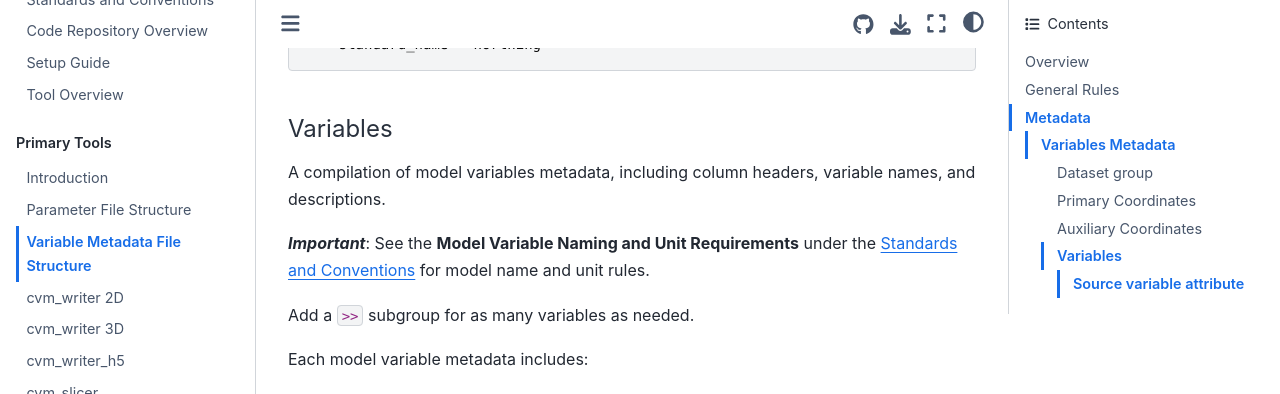
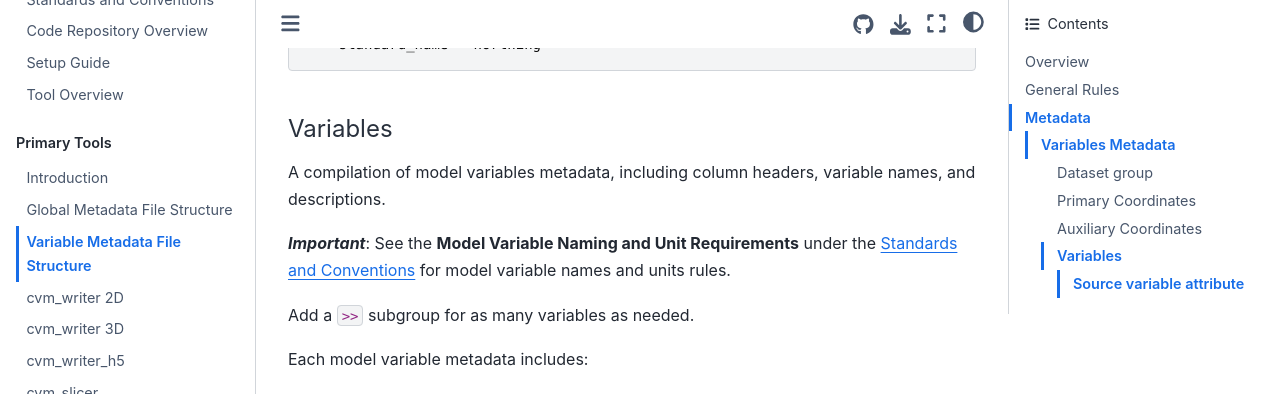
Before and after one commit to cascadiaquakes/cvm-tools-book, a Jupyter Book: the page built from usage/variables_metadata.md, in a window 1280 px wide and 900 px high, scrolled down 3262 px. Shown: the top 394 px of the window. Built offline with Jupyter Book 1.0.4 settings and Sphinx 7.4.7 and the Sphinx Book theme 1.1.4, drawn with Linux system fonts in a browser that asks for light colours; some of the changed text lies outside the part shown.

Commit message:
updated some typos

```diff
--- a/usage/global_metadata.md
+++ b/usage/global_metadata.md
@@ -1,4 +1,4 @@
-# Parameter File Structure
+# Global Metadata File Structure
 
 When converting model data to netCDF or HDF5, it is essential to provide detailed model metadata. In this guide, we will explore how to construct metadata using parameter files. These parameter files follow specific rules and conventions, ensuring consistency and compliance with the CF Metadata Conventions.
 
--- a/usage/variables_metadata.md
+++ b/usage/variables_metadata.md
@@ -122,7 +122,7 @@ Define auxiliary X and Y coordinates, if necessary.
 
 A compilation of model variables metadata, including column headers, variable names, and descriptions.
 
-**_Important_**: See the **Model Variable Naming and Unit Requirements** under the <a href="../standards_and_conventions.html" target="_blank">Standards and Conventions</a> for model name and unit rules.
+**_Important_**: See the **Model Variable Naming and Unit Requirements** under the <a href="../standards_and_conventions.html" target="_blank">Standards and Conventions</a> for model variable names and units rules.
 
 Add a `>>` subgroup for as many variables as needed.
 
```
